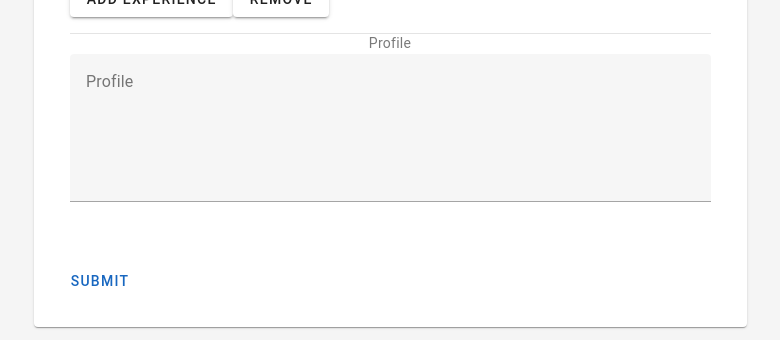
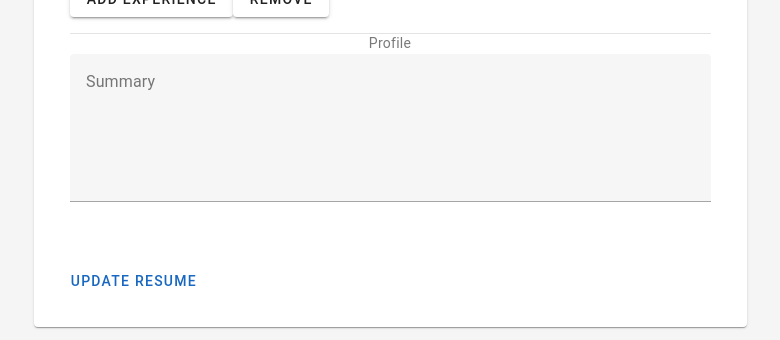
Before and after one commit to YuvalItzhaki/resume-builder, a Vue app: page /edit-resume/1 in a window 1280 px wide. Shown: the part 1900-2240 px from the top of the page, without its empty margins (250-1030 px from the left). Built offline with nearby package versions, Linux system fonts and the light colour scheme; no server answers.

Commit message:
Add update handle for the resume

```diff
--- a/src/components/EditResumeForm .vue
+++ b/src/components/EditResumeForm .vue
@@ -1,6 +1,6 @@
 <template>
   <v-container class="page-container">
-    <v-form  @submit.prevent="handleSubmit" ref="form">
+    <v-form  @submit.prevent="handleUpdateResume" ref="form">
       <v-card class="form-container">
         <v-card-title>
           <span class="headline">Edit Existing Resume Form</span>
@@ -225,7 +225,7 @@
             <v-col cols="12">
               <v-textarea
                 v-model="resumeData.summary"
-                label="Profile"
+                label="Summary"
                 required
               ></v-textarea>
             </v-col>
@@ -233,7 +233,7 @@
         </v-card-text>
 
         <v-card-actions>
-          <v-btn type="submit" color="primary">Submit</v-btn>
+          <v-btn type="update" color="primary">Update Resume</v-btn>
         </v-card-actions>
       </v-card>
     </v-form>
@@ -248,7 +248,7 @@ import axios from 'axios';
 
 const router = useRouter();
 const route = useRoute();
-const emit = defineEmits(['submit']);
+const emit = defineEmits(['update']);
 const form = ref(null);
 const resumeData = ref({
   profile: {
@@ -297,11 +297,15 @@ onMounted(async () => {
   }
 });
 
-const handleSubmit = () => {
+const handleUpdateResume = async () => {
   if (form.value.validate()) {
-    console.log('Form submitted:', resumeData.value);
-    router.push({ name: 'ResumePreview' });
-    emit('submit', resumeData.value);
+    try {
+      const response = await axios.put(`http://localhost:5001/api/resumes/${id}`, resumeData.value);
+      emit('update', response.data);
+      // router.push({ name: 'ResumePreview' });
+    } catch (error) {
+      console.error('Error updating resume:', error);
+    }
   }
 };
 
--- a/src/components/ResumeForm.vue
+++ b/src/components/ResumeForm.vue
@@ -24,7 +24,6 @@
               ></v-text-field>
             </v-col>
           </v-row>
-
           <v-divider></v-divider>
 
           <v-card-subtitle>Contact</v-card-subtitle>
@@ -67,7 +66,6 @@
               ></v-text-field>
             </v-col>
           </v-row>
-
           <v-divider></v-divider>
 
           <v-card-subtitle>Tech Skills</v-card-subtitle>
@@ -86,7 +84,6 @@
               ></v-autocomplete>
             </v-col>
           </v-row>
-
           <v-divider></v-divider>
 
           <v-card-subtitle>Languages</v-card-subtitle>
@@ -141,7 +138,6 @@
                 @click="openDatePicker(index, 'start')"
                 required
               ></v-text-field>
-              <!-- Date Picker -->
               <v-date-picker
                 v-if="edu.showStartDatePicker"
                 v-model="edu.startDate"
@@ -159,7 +155,6 @@
                 @click="openDatePicker(index, 'end')"
                 required
               ></v-text-field>
-              <!-- Date Picker -->
               <v-date-picker
                 v-if="edu.showEndDatePicker"
                 v-model="edu.endDate"
@@ -174,14 +169,6 @@
             <v-btn text @click="removeEducation(index)">Remove</v-btn>
           </div>
           <v-divider></v-divider>
-
-          <!-- Experience and other sections omitted for brevity -->
-
-        <!-- </v-card-text>
-
-
-      </v-card> -->
-
           <v-divider></v-divider>
 
           <v-card-subtitle>Experience</v-card-subtitle>
@@ -235,7 +222,7 @@
             <v-col cols="12">
               <v-textarea
                 v-model="formData.summary"
-                label="Profile"
+                label="Summary"
                 required
               ></v-textarea>
             </v-col>
@@ -362,13 +349,7 @@ const phoneRule = (value) => {
   const regex = new RegExp(phonePattern);
   return regex.test(value) || 'Invalid phone number format';
 };
-const rules = {
-    name: { required },
-    email: { required, email },
-    // select: { required },
-    // items: { required },
-    // checkbox: { required },
-  }
+
 </script>
 
 <style scoped>
```
